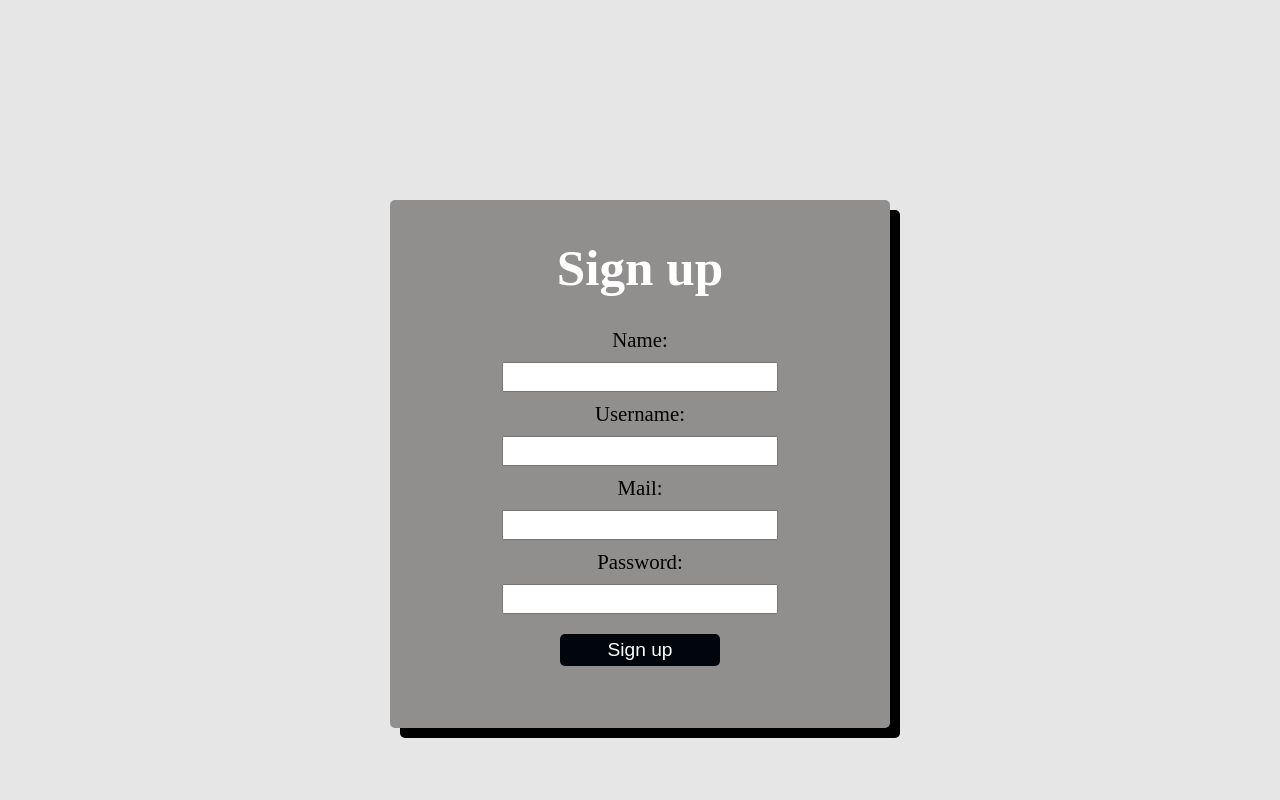
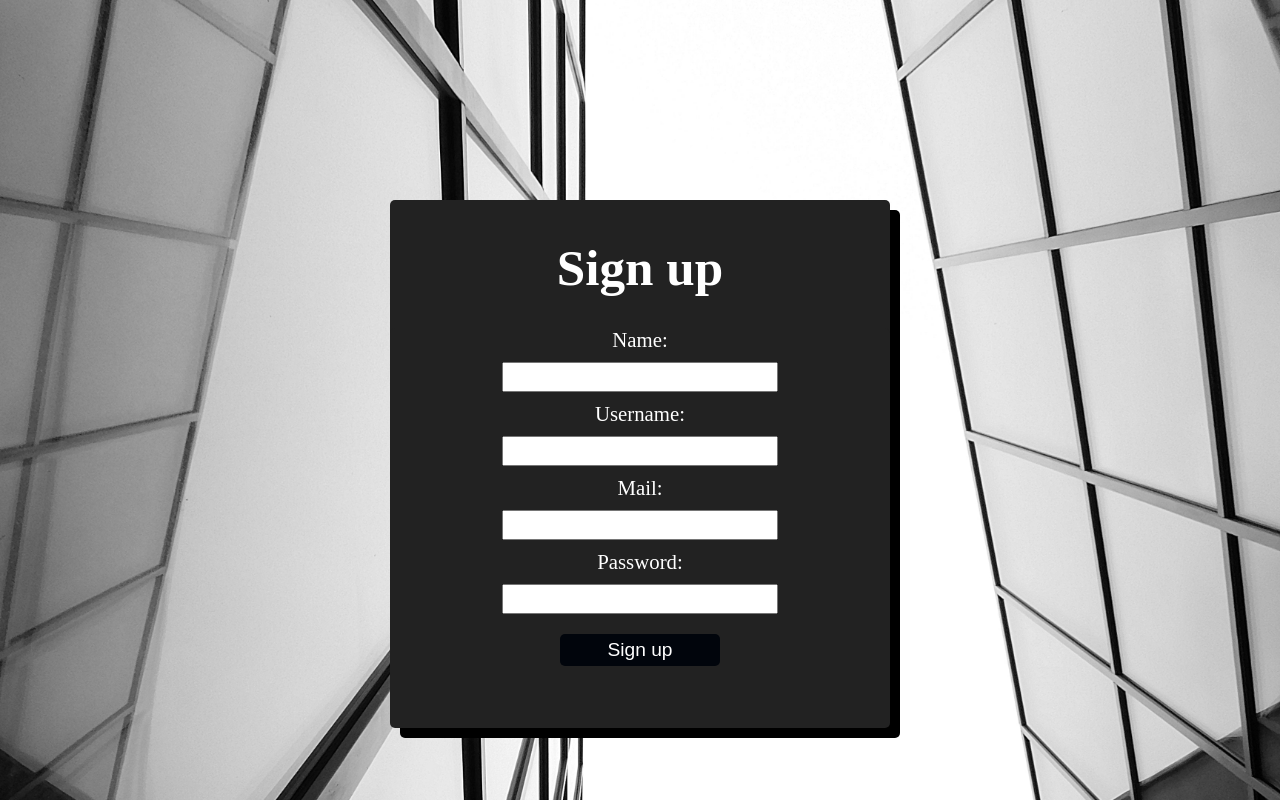
Before and after one commit to Libo99/MERN, a React (Create React App) app in the folder client/: page / in a window 1280 px wide. Built offline with nearby package versions, Linux system fonts and the light colour scheme.

Commit message:
added a background image and changed form color

```diff
--- a/client/src/SignUp.css
+++ b/client/src/SignUp.css
@@ -1,15 +1,20 @@
 body {
   margin: 0;
   padding: 0;
-  background-color: rgb(231, 230, 230);
+  /* background-color: rgb(231, 230, 230); */
   height: 100vh;
   display: flex;
   justify-content: center;
   align-items: center;
+  background: url('./assets/bg.jpg');
+  background-size: cover;
+
+
+
 }
 
 .signup{
-  background-color:rgb(145, 142, 142);
+  background-color:rgb(34, 34, 34);
   width: 500px;
   height: 400px;
   border-radius: 5px;
@@ -44,7 +49,7 @@ label,
 input {
   margin-bottom: 10px;
   font-size: 1.3rem;
-  color:black;
+  color:#fff;
 
 }
 button {
```
Also changed, not shown: client/src/assets/bg.jpg (added).
